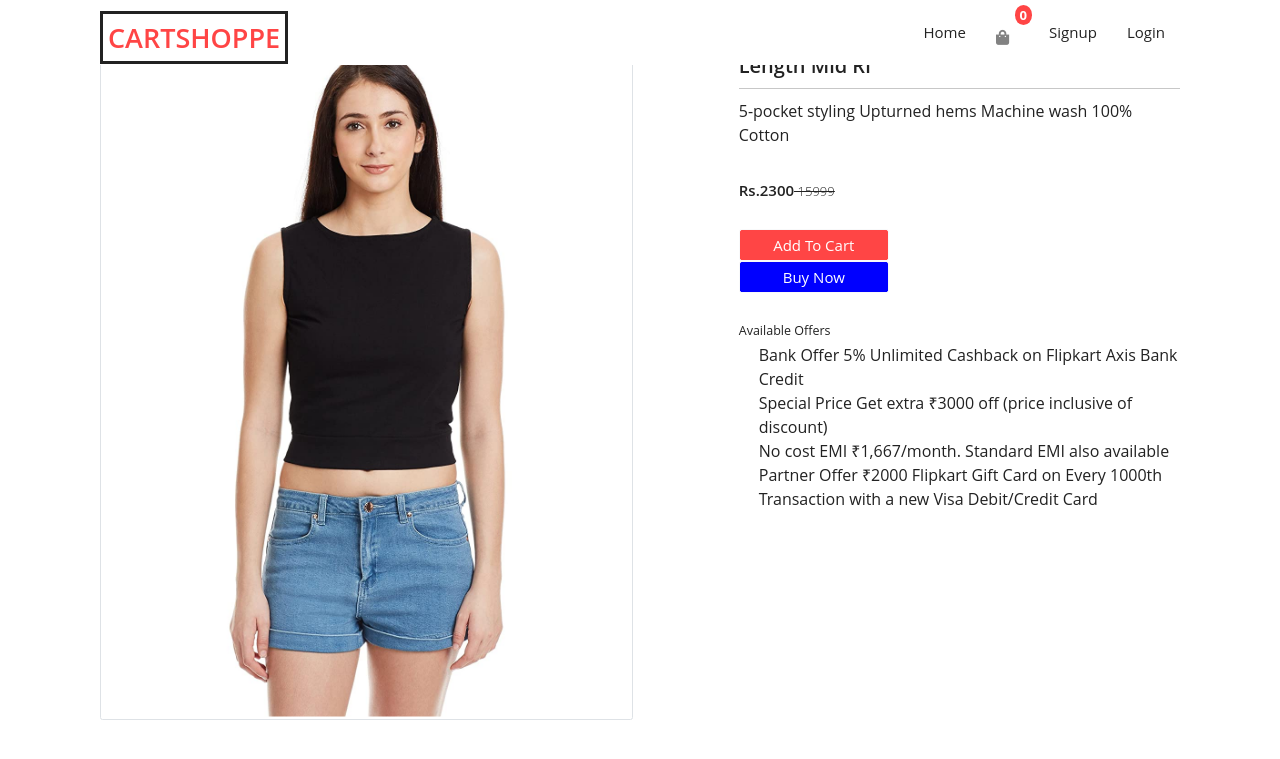
After one commit to Nimishavashistha/cartshoppe, a Django app: page /productDetail/1/ in a window 1280 px wide. The commit adds this page. Shown: the top 759 px of the page. Run offline with Django 3.2, Linux system fonts and the light colour scheme; data comes from the database, SQL or seed files in the repository; both versions use the stored data as it was after the commit.

Commit message:
product description page added

```diff
--- a/store/middleware/auth.py
+++ b/store/middleware/auth.py
@@ -4,9 +4,9 @@ def auth_middleware(get_response):
     # One-time configuration and initialization.
 
     def middleware(request):
-        print(request.session.get('customer'))
+        # print(request.session.get('customer'))
         returnUrl = request.META['PATH_INFO']
-        print(request.META['PATH_INFO'])
+        # print(request.META['PATH_INFO'])
         if not request.session.get('customer'):
            return redirect(f'login?return_url={returnUrl}')
 
--- a/store/models/product.py
+++ b/store/models/product.py
@@ -21,4 +21,4 @@ class Product(models.Model):
         if category_id:
             return Product.objects.filter(category = category_id)
         else:
-            return Product.get_all_products();
+            return Product.get_all_products()
--- a/store/templates/base.html
+++ b/store/templates/base.html
@@ -24,7 +24,7 @@
 </head>
 
 <body>
-
+    {% load custom_filter %}
     <!-- Navigation -->
     <nav class="nav">
         <div class="wrapper container">
@@ -46,6 +46,7 @@
                     </span> {% endcomment %}
                    </li>
                 {% if request.session.customer %}
+                   <li><a href="#">{{request.session.customer|getname}}</a></li>
                    <li><a href="/orders">orders</a></li>
                    <li><a href="/logout">Logout</a></li>
                 {% else %}
--- /dev/null
+++ b/store/templates/productDetail.html
@@ -0,0 +1,111 @@
+{% load cart %}
+{% load custom_filter %}
+{% load static %}
+
+<!doctype html>
+<html lang="en">
+
+<head>
+    <!-- Required meta tags -->
+    <meta charset="utf-8">
+    <meta name="viewport" content="width=device-width, initial-scale=1">
+    <link href="https://cdn.jsdelivr.net/npm/bootstrap@5.0.0-beta1/dist/css/bootstrap.min.css" rel="stylesheet" integrity="sha384-giJF6kkoqNQ00vy+HMDP7azOuL0xtbfIcaT9wjKHr8RbDVddVHyTfAAsrekwKmP1" crossorigin="anonymous">
+
+
+    <link rel="stylesheet" href="{% static 'store/style.css' %}" />
+
+    <!-- box icons -->
+    <link href='https://unpkg.com/boxicons@2.0.9/css/boxicons.min.css' rel='stylesheet'>
+
+    <!-- font awesome icons -->
+    <link rel="stylesheet" href="https://cdnjs.cloudflare.com/ajax/libs/font-awesome/5.15.4/css/all.min.css"
+        integrity="sha512-1ycn6IcaQQ40/MKBW2W4Rhis/DbILU74C1vSrLJxCq57o941Ym01SwNsOMqvEBFlcgUa6xLiPY/NS5R+E6ztJQ=="
+        crossorigin="anonymous" referrerpolicy="no-referrer" />
+
+    <title>CARTSHOPPE</title>
+</head>
+
+<body>
+
+    <!-- Navigation -->
+    <nav class="nav">
+        <div class="wrapper container">
+            <div class="logo"><a href="">CARTSHOPPE</a></div>
+            <ul class="nav-list">
+                <div class="top">
+                    <label for="" class="btn close-btn"><i class="fas fa-times"></i></label>
+                </div>
+                <li><a href="/">Home</a></li>
+                <li class="icons">
+                    <span>
+                        <a href="/cart">
+                            <i class="fas fa-shopping-bag"></i>
+                            <small class="count d-flex">{{request.session.cart.keys|length}}</small>
+                        </a>
+                    </span>
+                    {% comment %} <span>
+                        <i class="fas fa-search"></i>
+                    </span> {% endcomment %}
+                   </li>
+                {% if request.session.customer %}
+                   <li><a href="/orders">orders</a></li>
+                   <li><a href="/logout">Logout</a></li>
+                {% else %}
+                   <li><a href="/signup">Signup</a></li>
+                   <li><a href="/login">Login</a></li>
+                {% endif %}
+            </ul>
+            <label for="" class="btn open-btn"><i class="fas fa-bars"></i></label>
+        </div>
+    </nav>
+
+<div class="container my-5">
+    <div class="row">
+     <div class="col-sm-6 text-center align-self-center">
+      <img src="{{product.image.url}}" alt="" class="img-fluid img-thumbnail">
+     </div>
+     <div class="col-sm-5 offset-sm-1">
+      <h2>{{product.name}}</h2>
+      <hr>
+      <p>{{product.description}}</p> <br>
+      <h4>{{product.price|currency}}<small class="fw-light text-decoration-line-through"> 15999</small></h4> <br>
+      {% if product|is_in_cart:request.session.cart %}
+      <div class="row no-gutters">
+        <form action="/#{{product.id}}" class="col-2 " method="post">
+          {% csrf_token %}
+          <input hidden type="text" name='product' value='{{product.id}}'>
+          <input hidden type="text" name='remove' value='True'>
+          <input type="submit" value=" - " class="btn" style="background-color:#ff4545; color:white">
+        </form>
+        <div class="text-center col">{{product|cart_quantity:request.session.cart}} in Cart</div>
+        <form action="/#{{product.id}}" class="col-2 " method="post">
+          {% csrf_token %}
+          <input hidden type="text" name='product' value='{{product.id}}'>
+          <input type="submit" value=" + " class="btn" style="background-color:#ff4545; color:white">
+        </form>
+      </div>
+      {% else %}
+      <form action="/#{{product.id}}" method="POST">
+        {% csrf_token %}
+        <input hidden type="text" name='product' value='{{product.id}}'>
+        <input type="submit" class="float-right btn btn-light  form-control"
+          value="Add To Cart" style="background-color:#ff4545; color:white; font-size:15px; width:150px">
+      </form>
+      {% endif %}
+
+      <input type="submit" class="btn btn-light  form-control"
+      value="Buy Now"style="background-color:blue; color:white;font-size:15px;width:150px">
+      <h5 class="mt-5">Available Offers</h5>
+      <ul>
+       <li>Bank Offer 5% Unlimited Cashback on Flipkart Axis Bank Credit</li>
+       <li>Special Price Get extra ₹3000 off (price inclusive of discount)</li>
+       <li>No cost EMI ₹1,667/month. Standard EMI also available</li>
+       <li>Partner Offer ₹2000 Flipkart Gift Card on Every 1000th Transaction with a new Visa Debit/Credit Card</li>
+      </ul>
+     </div>
+    </div>
+   </div>
+
+</body>
+
+</html>
--- a/store/templatetags/custom_filter.py
+++ b/store/templatetags/custom_filter.py
@@ -1,4 +1,5 @@
 from django import template
+from store.models.customer import Customer
 
 register = template.Library()
 
@@ -9,3 +10,9 @@ def currency(number):
 @register.filter(name='multiply')
 def multiply(number, number1):
     return number*number1
+
+@register.filter(name='getname')
+def getname(id):
+    print(id,"type= ",type(id))
+    customer = Customer.objects.get(pk=id)
+    return customer.first_name
--- a/store/urls.py
+++ b/store/urls.py
@@ -8,6 +8,7 @@ urlpatterns = [
     path('signup',signup.Signup.as_view(), name="signup"),
     path('login',login.Login.as_view(), name="login"),
     path('logout',login.logout, name="logout"),
+    path('productDetail/<int:pk>/',home.ProductDetailView.as_view(), name="productDetail"),
     path('cart',cart.Cart.as_view(), name="cart"),
     path('check-out',checkout.CheckOut.as_view(), name="checkout"),
     path('orders',orders.OrderView.as_view(), name="orders")
--- a/store/views/home.py
+++ b/store/views/home.py
@@ -45,3 +45,9 @@ class Index(View):
         request.session['cart'] = cart
         print(request.session['cart'])
         return redirect('homepage')
+
+class ProductDetailView(View):
+    def get(self,request,pk):
+        print("inside productDetailView function")
+        product = Product.objects.get(pk=pk)
+        return render(request, 'productDetail.html',{'product':product})
```
Also changed, not shown: store/templates/index.html (+2 -29 lines), db.sqlite3.
